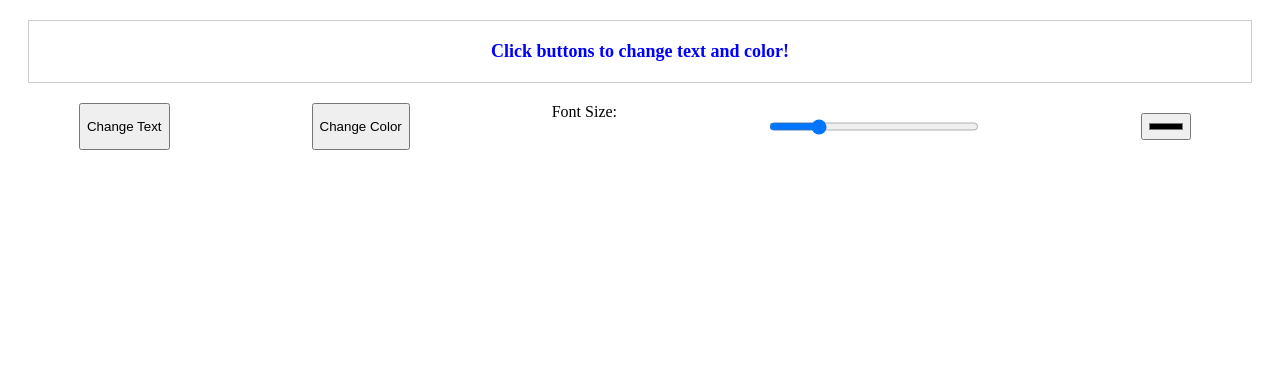
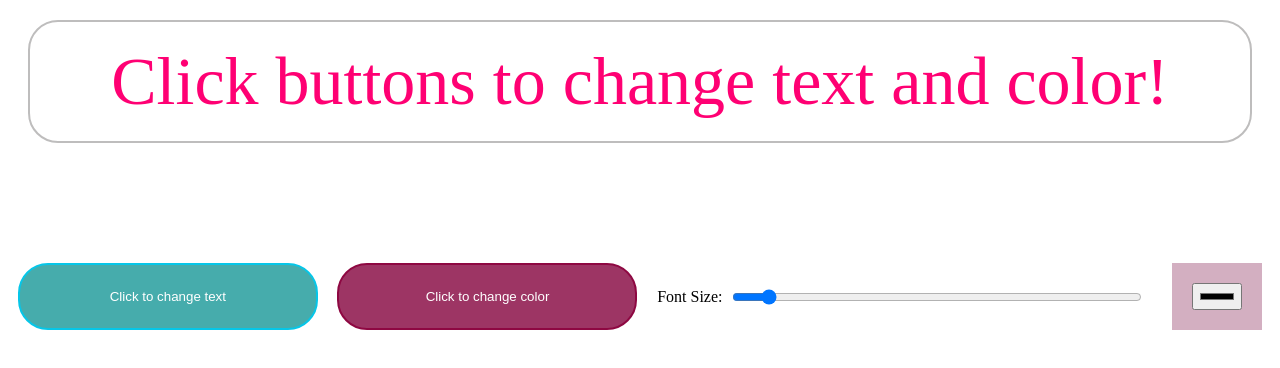
Before and after one commit to Funmilola-00/DOM-Manipulation, a plain HTML site: page Index.html in a window 1280 px wide. Drawn offline with Linux system fonts and the light colour scheme.

Commit message:
styled buttons

```diff
--- a/Index.html
+++ b/Index.html
@@ -7,27 +7,35 @@
     <link rel="stylesheet" href="stylesheet.css" />
   </head>
   <body>
-    <div id="myElement"><b>Click buttons to change text and color!</b></div>
+    <div id="myElement"><b></b>Click buttons to change text and color!</div>
 
     <div id="controlsContainer">
-      <button onclick="changeText()">Change Text</button>
-      <button onclick="changeColor()">Change Color</button>
+      <button onclick="changeText()" class="textButton">
+        Click to change text
+      </button>
+      <button onclick="changeColor()" class="color_button">
+        Click to change color
+      </button>
+      <div class="fontSize">
         <label for="fontSizeSlider">Font Size:</label>
         <input
           type="range"
           id="fontSizeSlider"
-        min="10"
-        max="50"
+          min="68"
+          max="100"
           step="1"
-        value="18"
+          value="70"
           oninput="changeFontSize(this.value)"
         />
+      </div>
+      <div class="color_pick">
         <input
           type="color"
           id="colorPicker"
           onchange="changeCustomColor(this.value)"
         />
       </div>
+    </div>
     <script src="Javascript.js"></script>
   </body>
 </html>
--- a/Javascript.js
+++ b/Javascript.js
@@ -1,31 +1,31 @@
 function changeText() {
-  var element = document.getElementById("myElement");
-  var newText = prompt("Enter new text:");
+  let element = document.getElementById("myElement");
+  let newText = prompt("Enter new text:");
   if (newText !== null) {
     element.innerText = newText;
   }
 }
 
 function changeColor() {
-  var element = document.getElementById("myElement");
-  var randomColor = getRandomColor();
+  let element = document.getElementById("myElement");
+  let randomColor = getRandomColor();
   element.style.color = randomColor;
 }
 
 function changeFontSize(size) {
-  var element = document.getElementById("myElement");
+  let element = document.getElementById("myElement");
   element.style.fontSize = size + "px";
 }
 
 function changeCustomColor(color) {
-  var element = document.getElementById("myElement");
+  let element = document.getElementById("myElement");
   element.style.color = color;
 }
 
 function getRandomColor() {
-  var letters = "0123456789ABCDEF";
-  var color = "#";
-  for (var i = 0; i < 6; i++) {
+  let letters = "0123456789ABCDEF";
+  let color = "#";
+  for (let i = 0; i < 6; i++) {
     color += letters[Math.floor(Math.random() * 16)];
   }
   return color;
--- a/stylesheet.css
+++ b/stylesheet.css
@@ -1,9 +1,10 @@
 #myElement {
   padding: 20px;
   text-align: center;
-  font-size: 18px;
-  color: blue;
-  border: 1px solid #ccc;
+  font-size: 68px;
+  color: rgb(255, 0, 115);
+  border-radius: 30px;
+  border: 2px solid #bebdbd;
   margin: 20px;
   transition: all 0.3s ease-in-out;
 }
@@ -14,12 +15,42 @@
   margin-top: 20px;
 }
 
+.textButton {
+  background-color: rgb(70, 172, 172);
+  border-radius: 30px;
+  margin-top: 100px;
+  color: #ffffff;
+  border: 2px solid rgb(6, 198, 232);
+  padding: 20px;
+  width: 300px;
+}
+
+.color_button {
+  background-color: rgb(157, 53, 100);
+  border-radius: 30px;
+  margin-top: 100px;
+  color: #ffffff;
+  border: 2px solid rgb(142, 8, 66);
+  padding: 20px;
+  width: 300px;
+}
+
 input {
   margin: 10px;
   padding: 5px;
 }
 
 #fontSizeSlider {
-  width: 200px;
-  color: chocolate;
+  width: 400px;
 }
+
+.fontSize {
+  margin-top: 100px;
+  display: flex;
+  align-items: center;
+}
+.color_pick {
+  margin-top: 100px;
+  padding: 10px;
+  background-color: rgb(211, 175, 193);
+}
```
Lines whose indentation alone changed are shown as unchanged.
